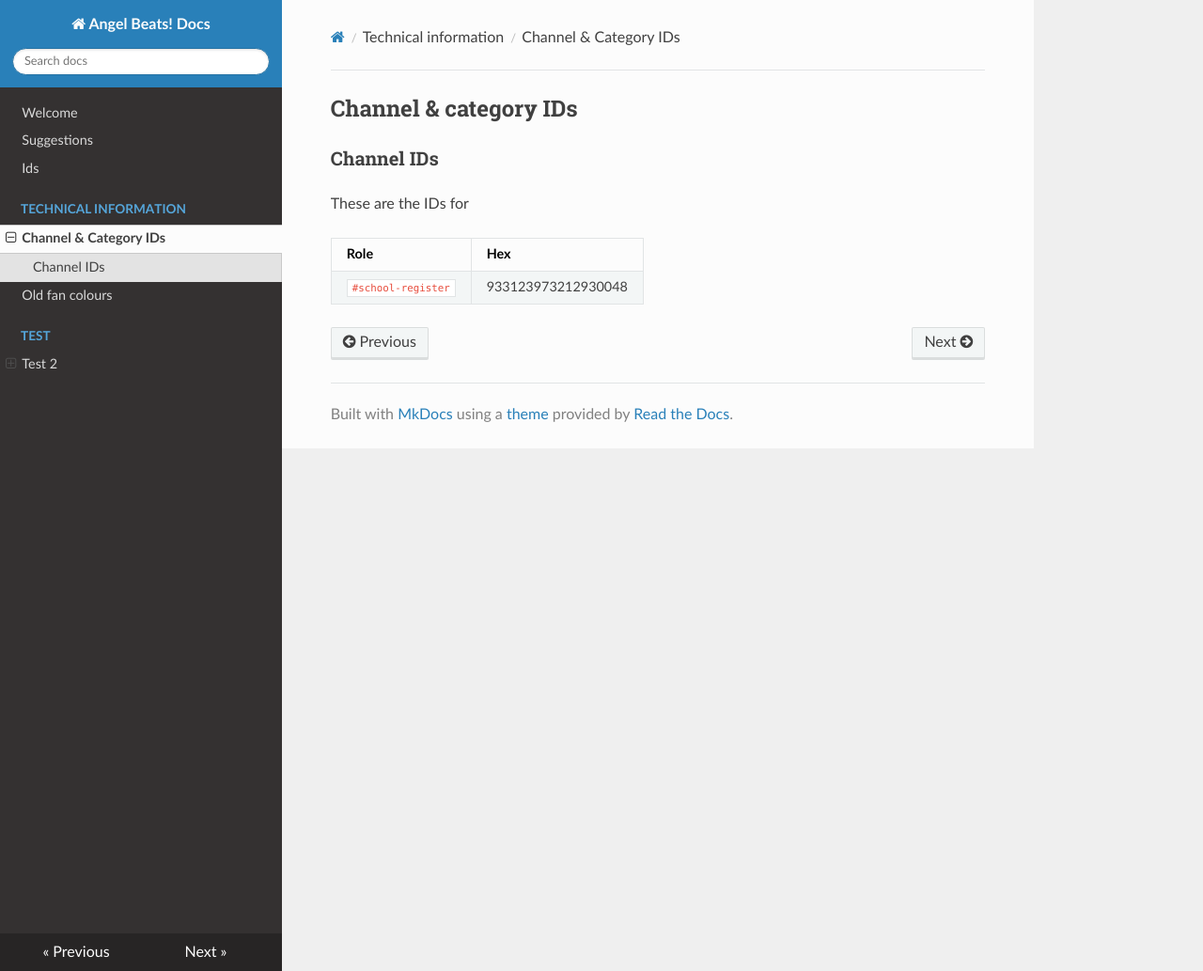
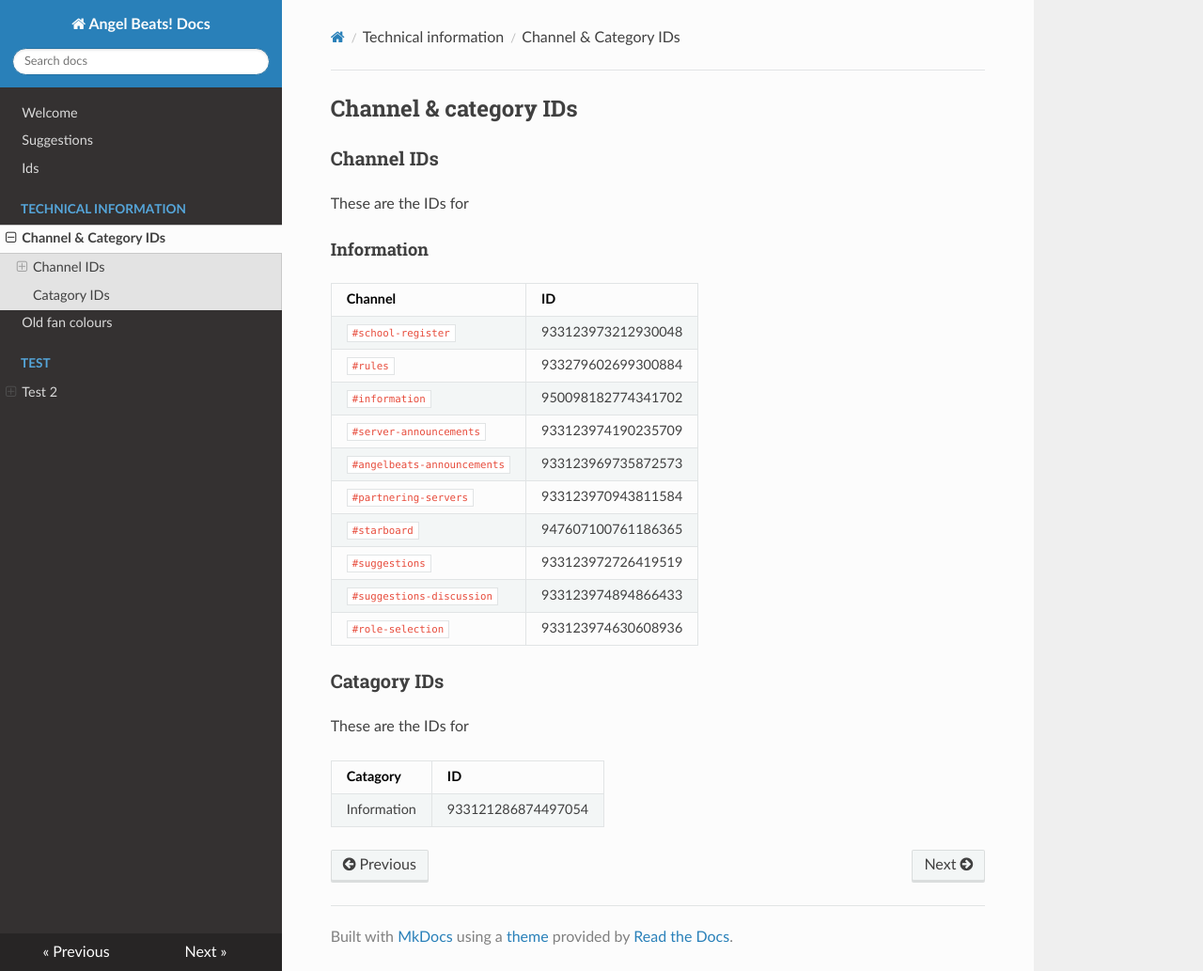
Before and after one commit to AngelBeats-DiscordServer/AngelDocs, an MkDocs documentation site: the page built from docs/technical/channelids.md, in a window 1280 px wide and 1033 px high. Shown: the whole window at 94% size. Built offline with MkDocs 1.6.1, drawn with Linux system fonts in a browser that asks for light colours; nearby versions of some CDN libraries.

Commit message:
expand IDs

```diff
--- a/docs/technical/channelids.md
+++ b/docs/technical/channelids.md
@@ -4,6 +4,25 @@
 
 These are the IDs for
 
-Role|Hex
+#### Information
+
+Channel|ID
 :--|:--
-`#school-register`  |933123973212930048
+`#school-register`          |933123973212930048
+`#rules`                    |933279602699300884
+`#information`              |950098182774341702
+`#server-announcements`     |933123974190235709
+`#angelbeats-announcements` |933123969735872573
+`#partnering-servers`       |933123970943811584
+`#starboard`                |947607100761186365
+`#suggestions`              |933123972726419519
+`#suggestions-discussion`   |933123974894866433
+`#role-selection`           |933123974630608936
+
+### Catagory IDs
+
+These are the IDs for
+
+Catagory|ID
+:--|:--
+Information          |933121286874497054
```
